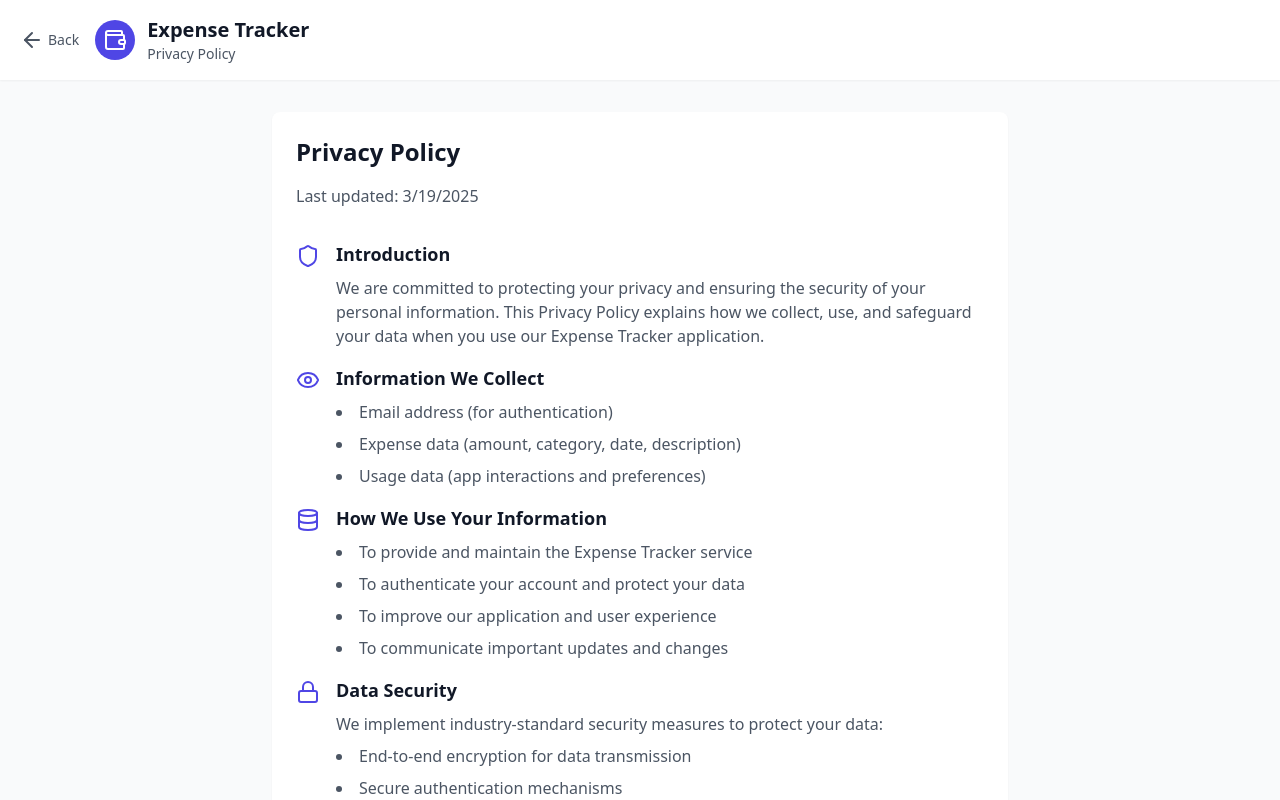
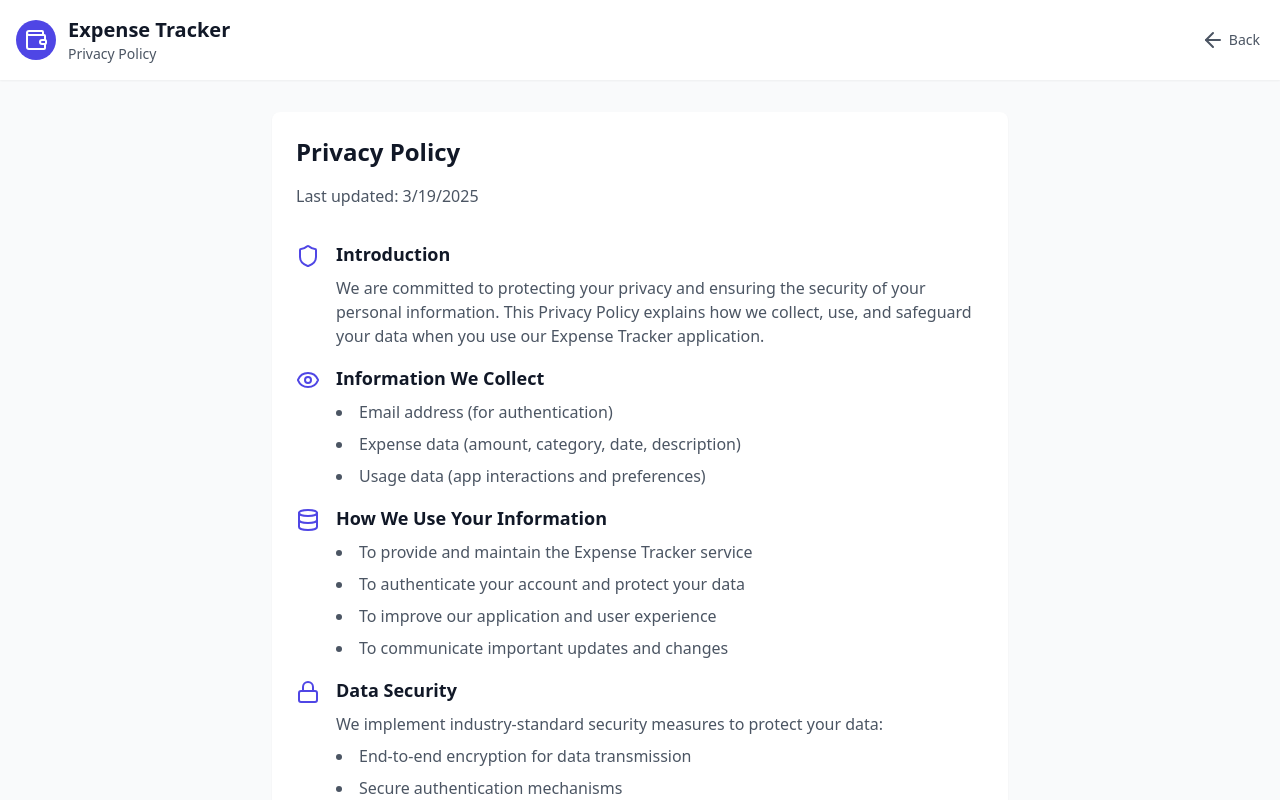
Before and after one commit to ms-tech-geek/expense-tracker, a React (Vite) app: page /privacy in a window 1280 px wide. Shown: the top 800 px of the page. Built offline with nearby package versions, Linux system fonts and the light colour scheme; no server answers.

Commit message:
#23 - Move back button to top right

```diff
--- a/src/components/Privacy/PrivacyPolicy.tsx
+++ b/src/components/Privacy/PrivacyPolicy.tsx
@@ -8,15 +8,7 @@ export function PrivacyPolicy() {
     <div className="min-h-screen bg-gray-50">
       <header className="bg-white shadow-sm py-4 px-4">
         <div className="flex items-center justify-between">
-          <div className="flex items-center space-x-3">
-            <button
-              onClick={() => navigate(-1)}
-              className="flex items-center text-gray-600 hover:text-indigo-600 focus:outline-none focus:ring-2 focus:ring-indigo-500 focus:ring-offset-2 rounded-lg p-1 transition-colors"
-              aria-label="Go back to previous page"
-            >
-              <ArrowLeft className="w-6 h-6" />
-              <span className="ml-1 text-sm font-medium">Back</span>
-            </button>
+          <div className="flex items-center space-x-3 flex-1">
             <div className="bg-indigo-600 p-2 rounded-full">
               <Wallet className="w-6 h-6 text-white" />
             </div>
@@ -25,6 +17,14 @@ export function PrivacyPolicy() {
               <p className="text-sm text-gray-600">Privacy Policy</p>
             </div>
           </div>
+          <button
+            onClick={() => navigate(-1)}
+            className="flex items-center text-gray-600 hover:text-indigo-600 focus:outline-none focus:ring-2 focus:ring-indigo-500 focus:ring-offset-2 rounded-lg p-1 transition-colors ml-4"
+            aria-label="Go back to previous page"
+          >
+            <ArrowLeft className="w-6 h-6" />
+            <span className="ml-1 text-sm font-medium">Back</span>
+          </button>
         </div>
       </header>
 
```
